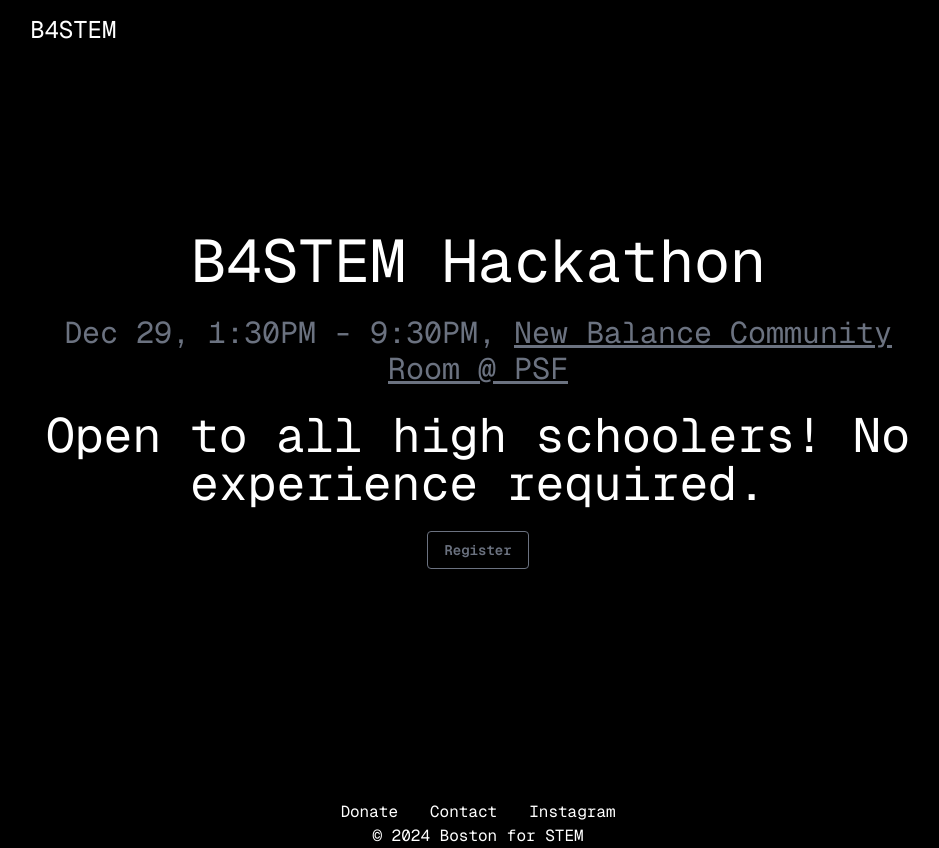
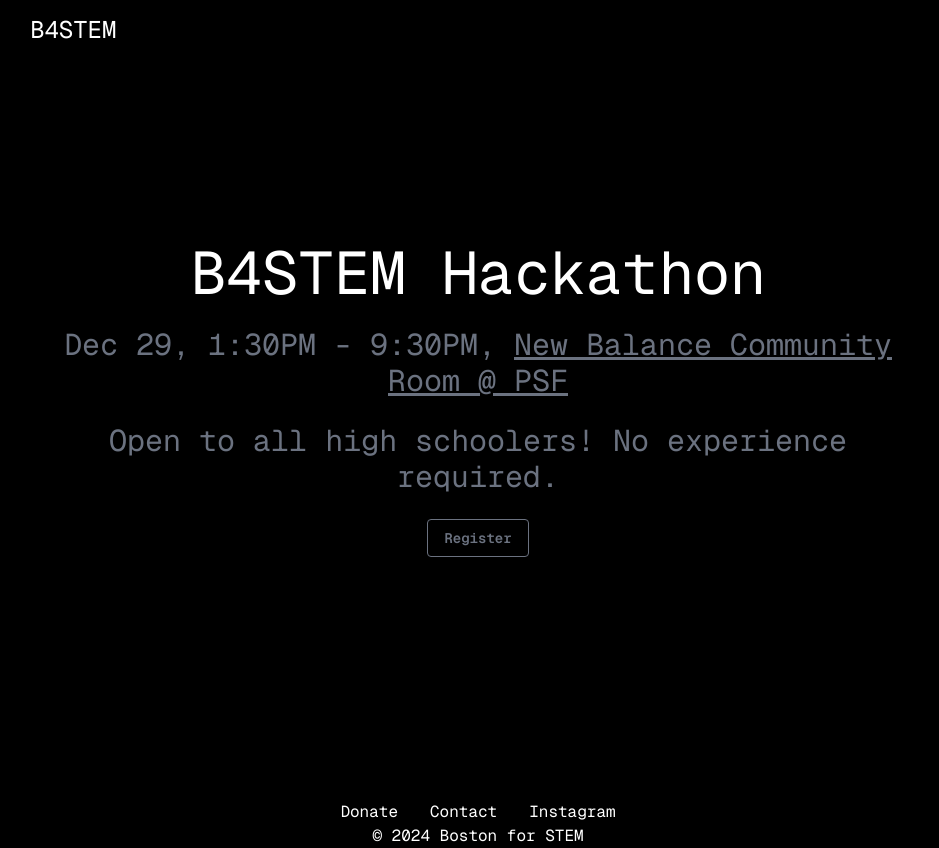
Before and after one commit to jchin9607/react-b4stem, a React (Vite) app: page /hack in a window 1280 px wide. Shown: the whole page, without its empty margins (162-1101 px from the left). Built offline with nearby package versions, Linux system fonts and the light colour scheme.

Commit message:
Update Hack.jsx

```diff
--- a/src/Hackathon/Hack.jsx
+++ b/src/Hackathon/Hack.jsx
@@ -15,7 +15,7 @@
             New Balance Community Room @ PSF
           </a>
         </p>
-        <p>Open to all high schoolers! No experience required.</p>
+        <p className="text-3xl text-gray-500 ">Open to all high schoolers! No experience required.</p>
         <a href="https://forms.gle/xUTVTu2ATSnHb4MJ7" target="_blank">
           <div className=" hover:bg-gray-900 text-gray-500 font-semibold py-2 px-4 border border-gray-500 rounded shadow text-sm h-full flex justify-center items-center ">
             Register
```
